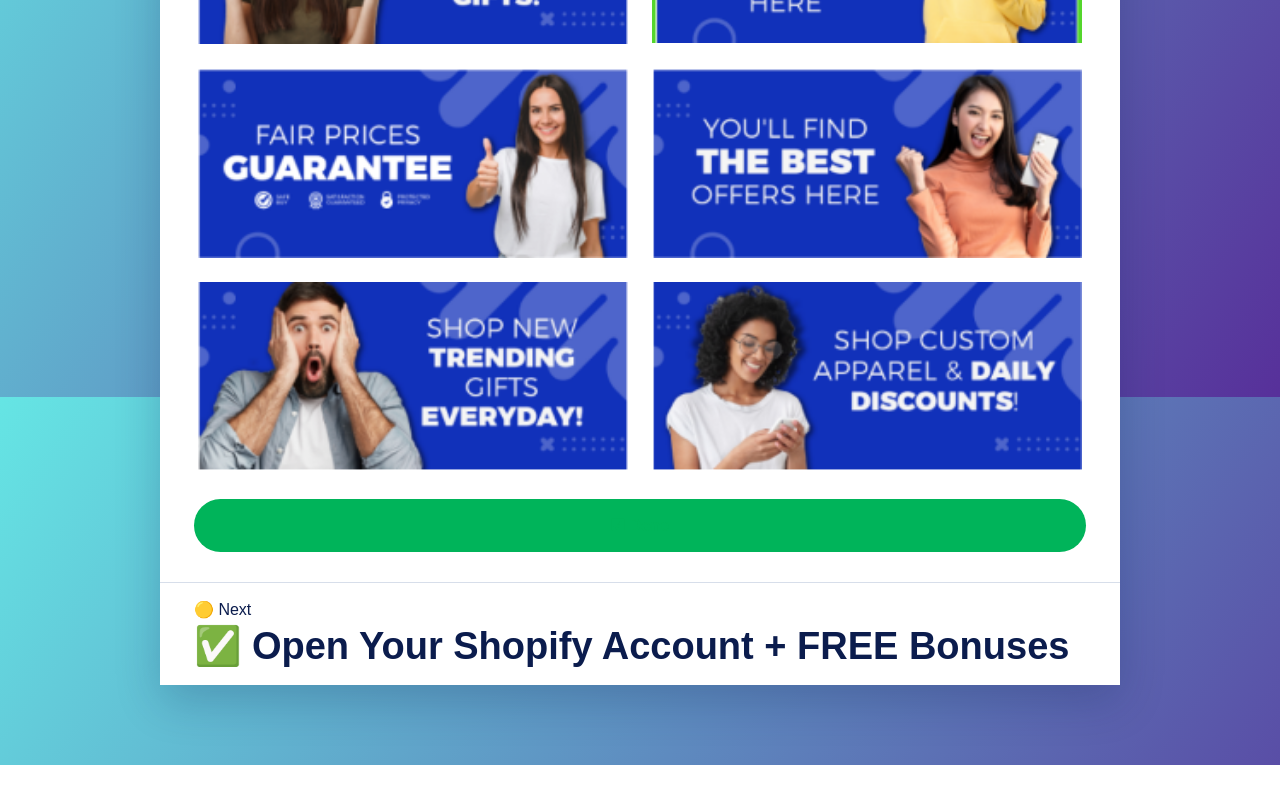
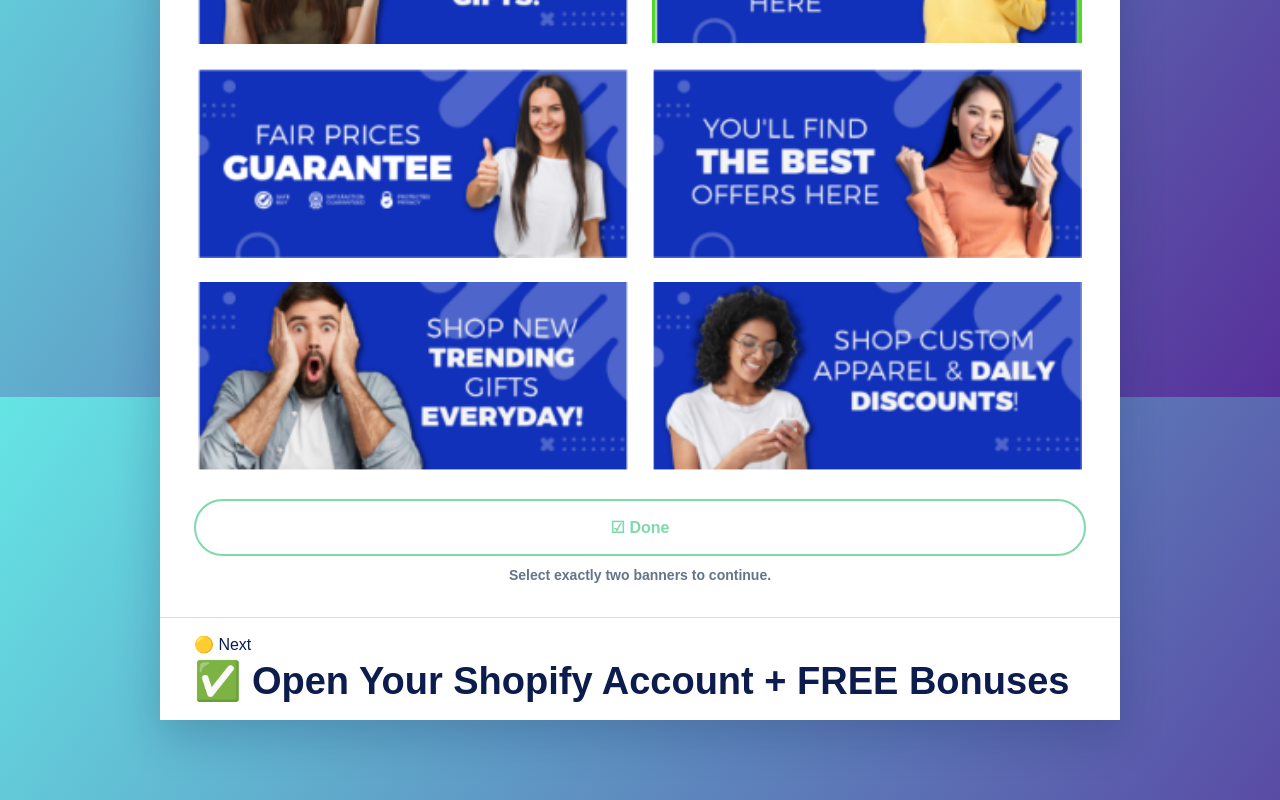
Before and after one commit to codelist99/storebuilder, a Next.js app: page /banners in a window 1280 px wide. Shown: the part 403-1203 px from the top of the page. Before the commit the page ends 1168 px from the top, so only its background shows below. Built offline with nearby package versions, Linux system fonts and the light colour scheme.

Commit message:
Fix store choice controls

```diff
--- a/app/styles.css
+++ b/app/styles.css
@@ -113,7 +113,11 @@ p, li { font-size: 19px; line-height: 1.52; }
 /* Guided store builder flow */
 .compact-title { margin-bottom: 22px; font-size: clamp(29px,4vw,44px); }
 .center { text-align:center; }.red { color:#ef3f3f; }.green { color:#08a950; }.blue { color:#142cc9; }
-.muted-price { color:#c41f1f; }.outline-green { border-color:var(--green)!important; color:var(--green)!important; }
+.muted-price { color:#c41f1f; }
+.btn.outline-green { background:#fff; border:2px solid var(--green)!important; color:var(--green)!important; }
+.btn.outline-green:hover { background:#f0fff6; }
+.btn:disabled { opacity:.5; cursor:not-allowed; }
+.selection-help { margin:9px 0 0; color:var(--muted); text-align:center; font-size:14px; font-weight:700; }
 .next-preview { margin:30px -34px -34px; padding:17px 34px; border-top:1px solid var(--line); background:#fff; }.next-preview h2 { margin:5px 0 0; }
 .choice-list { display:grid; gap:14px; margin-top:28px; }.choice-list a { padding:18px; border:1px solid #e0e5ef; border-radius:9px; box-shadow:0 3px 12px rgba(11,28,77,.07); text-decoration:none; font-weight:800; }
 .color-grid { display:flex; flex-wrap:wrap; justify-content:center; gap:12px; margin:25px 0; }.color-choice { width:58px; height:58px; border:4px solid transparent; border-radius:50%; cursor:pointer; }.color-choice.active { border-color:#fff; box-shadow:0 0 0 4px #173bca; }
--- a/components/StoreChoices.tsx
+++ b/components/StoreChoices.tsx
@@ -1,16 +1,56 @@
 "use client";
+
 import { useState } from "react";
 import { useRouter } from "next/navigation";
 
-const colors=["#e52626","#173fc5","#ff7417","#16a34a","#8a2be2","#8b4a1d","#13958c","#000"];
+const colors = ["#e52626", "#173fc5", "#ff7417", "#16a34a", "#8a2be2", "#8b4a1d", "#13958c", "#000"];
 
-export function ColorChoice({query=""}:{query?:string}){
-  const[selected,setSelected]=useState(1);const router=useRouter();
-  return <><h1 className="compact-title">Set your Store color</h1><p>Select your store&apos;s main color:</p><p><strong>This software works best on a desktop or laptop. You will receive your password in your email.</strong></p><h2>Select your store&apos;s main color:</h2><div className="color-grid">{colors.map((color,index)=><button key={color} aria-label={`Choose color ${index+1}`} className={`color-choice ${selected===index?"active":""}`} style={{background:color}} onClick={()=>setSelected(index)}>{selected===index?"✓":""}</button>)}</div><button className="btn outline-green" onClick={()=>{localStorage.setItem("bms-color",colors[selected]);router.push(`/banners${query?`?${query}`:""}`);}}>☑ Done</button><div className="next-preview">🟡 Next<h2>Choose your banners for your homepage</h2></div></>;
+export function ColorChoice({ query = "" }: { query?: string }) {
+  const [selected, setSelected] = useState(1);
+  const router = useRouter();
+
+  function continueToBanners() {
+    try { localStorage.setItem("bms-color", colors[selected]); } catch {}
+    const destination = "/banners" + (query ? "?" + query : "");
+    router.push(destination);
+  }
+
+  return <>
+    <h1 className="compact-title">Set your Store color</h1>
+    <p>Select your store&apos;s main color:</p>
+    <p><strong>This software works best on a desktop or laptop. You will receive your password in your email.</strong></p>
+    <h2>Select your store&apos;s main color:</h2>
+    <div className="color-grid">
+      {colors.map((color, index) => <button type="button" key={color} aria-label={"Choose color " + (index + 1)} className={"color-choice " + (selected === index ? "active" : "")} style={{ background: color }} onClick={() => setSelected(index)}>{selected === index ? "✓" : ""}</button>)}
+    </div>
+    <button type="button" className="btn outline-green" onClick={continueToBanners}>☑ Done</button>
+    <div className="next-preview">🟡 Next<h2>Choose your banners for your homepage</h2></div>
+  </>;
 }
 
-export function BannerChoice({query=""}:{query?:string}){
-  const[selected,setSelected]=useState<number[]>([]);const router=useRouter();
-  function toggle(index:number){setSelected(current=>current.includes(index)?current.filter(x=>x!==index):current.length<2?[...current,index]:current)}
-  return <><h1 className="compact-title">Choose your banners for your homepage</h1><p>Select the 2 banners that will be on your store&apos;s homepage:</p><div className="banner-grid">{[1,2,3,4,5,6].map((number,index)=><button key={number} className={`banner-choice ${selected.includes(index)?"active":""}`} onClick={()=>toggle(index)}><img src={`/builder/banner-${number}.png`} alt={`Store banner ${number}`}/></button>)}</div><button className="btn outline-green" disabled={selected.length!==2} onClick={()=>{localStorage.setItem("bms-banners",JSON.stringify(selected));router.push(`/create-shopify${query?`?${query}`:""}`);}}>☑ Done</button><div className="next-preview">🟡 Next<h2>✅ Open Your Shopify Account + FREE Bonuses</h2></div></>;
+export function BannerChoice({ query = "" }: { query?: string }) {
+  const [selected, setSelected] = useState<number[]>([]);
+  const router = useRouter();
+
+  function toggle(index: number) {
+    setSelected(current => current.includes(index) ? current.filter(item => item !== index) : current.length < 2 ? [...current, index] : current);
+  }
+
+  function continueToShopify() {
+    if (selected.length !== 2) return;
+    try { localStorage.setItem("bms-banners", JSON.stringify(selected)); } catch {}
+    const destination = "/create-shopify" + (query ? "?" + query : "");
+    router.push(destination);
+  }
+
+  return <>
+    <h1 className="compact-title">Choose your banners for your homepage</h1>
+    <p>Select the 2 banners that will be on your store&apos;s homepage:</p>
+    <div className="banner-grid">
+      {[1, 2, 3, 4, 5, 6].map((number, index) => <button type="button" key={number} aria-pressed={selected.includes(index)} className={"banner-choice " + (selected.includes(index) ? "active" : "")} onClick={() => toggle(index)}><img src={"/builder/banner-" + number + ".png"} alt={"Store banner " + number} /></button>)}
+    </div>
+    <button type="button" className="btn outline-green" disabled={selected.length !== 2} onClick={continueToShopify}>☑ Done</button>
+    {selected.length !== 2 && <p className="selection-help">Select exactly two banners to continue.</p>}
+    <div className="next-preview">🟡 Next<h2>✅ Open Your Shopify Account + FREE Bonuses</h2></div>
+  </>;
 }
```
